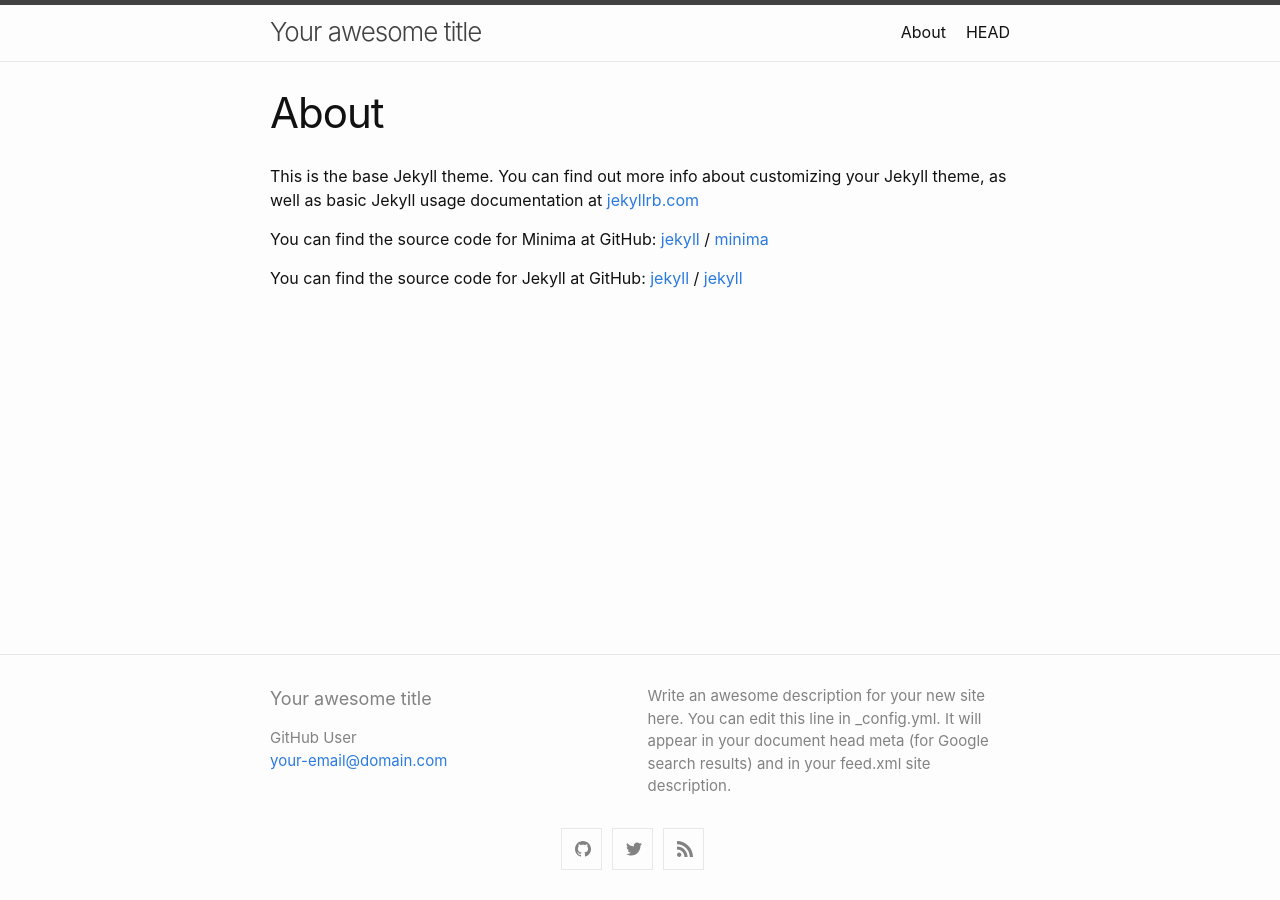
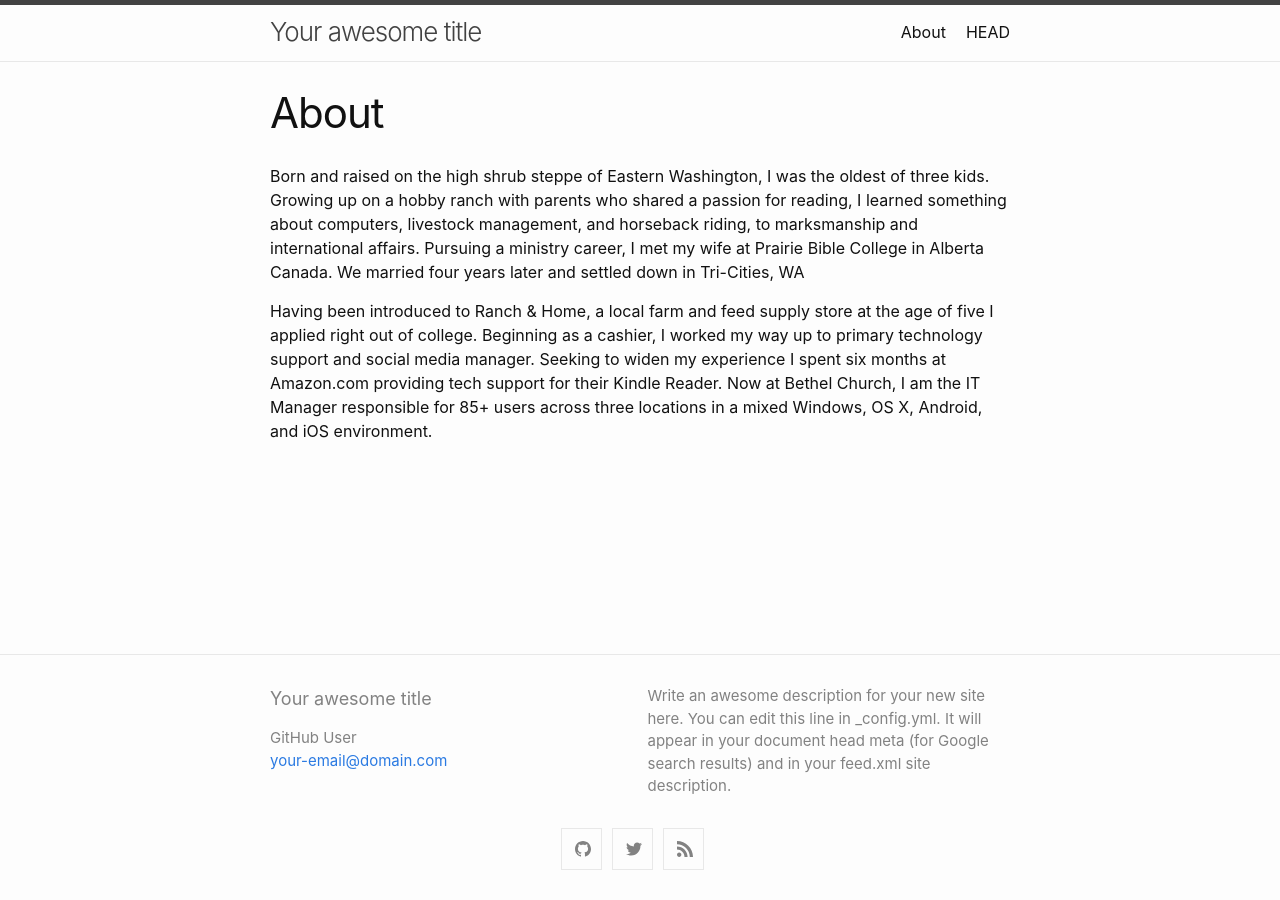
Before and after one commit to danielcberman/danielcberman.github.io, a Jekyll site: the page built from about.md, in a window 1280 px wide. Built offline with Jekyll 4.4.1, drawn with Linux system fonts in a browser that asks for light colours.

Commit message:
Updated text from initial.

```diff
--- a/about.md
+++ b/about.md
@@ -4,15 +4,6 @@ title: About
 permalink: /about/
 ---
 
-This is the base Jekyll theme. You can find out more info about customizing your Jekyll theme, as well as basic Jekyll usage documentation at [jekyllrb.com](https://jekyllrb.com/)
+Born and raised on the high shrub steppe of Eastern Washington, I was the oldest of three kids. Growing up on a hobby ranch with parents who shared a passion for reading, I learned something about computers, livestock management, and horseback riding, to marksmanship and international affairs. Pursuing a ministry career, I met my wife at Prairie Bible College in Alberta Canada. We married four years later and settled down in Tri-Cities, WA
 
-You can find the source code for Minima at GitHub:
-[jekyll][jekyll-organization] /
-[minima](https://github.com/jekyll/minima)
-
-You can find the source code for Jekyll at GitHub:
-[jekyll][jekyll-organization] /
-[jekyll](https://github.com/jekyll/jekyll)
-
-
-[jekyll-organization]: https://github.com/jekyll
+Having been introduced to Ranch & Home, a local farm and feed supply store at the age of five I applied right out of college. Beginning as a cashier, I worked my way up to primary technology support and social media manager. Seeking to widen my experience I spent six months at Amazon.com providing tech support for their Kindle Reader. Now at Bethel Church, I am the IT Manager responsible for 85+ users across three locations in a mixed Windows, OS X, Android, and iOS environment.
```
